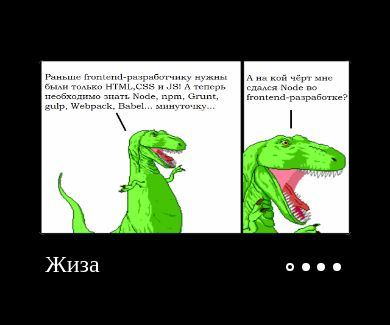
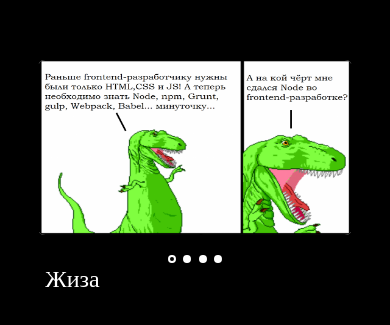
Before and after one commit to lfv-1/cssMemSlider, a plain HTML site: page index.html in a window 390 px wide. Shown: the part 109-434 px from the top of the page. Drawn offline with Linux system fonts and the light colour scheme.

Commit message:
feat:add adaptive (Mon, May 16, 2022 21:47:34)

```diff
--- a/style.css
+++ b/style.css
@@ -174,6 +174,7 @@ input {
 	overflow: hidden;
 	position: relative;
 	width: inherit;
+	height:2em;
 }
 
 .name-mem{
@@ -181,7 +182,6 @@ input {
 	justify-content: space-between;
 	align-items: center;
 	width:100%;
-	height:2em;
     padding: 0 2%;
 }
 
@@ -310,3 +310,9 @@ label {
 #slide4:checked ~ .name-mem > .controls label:nth-of-type(4) span{
 	background: transparent;
 }
+
+@media (max-width:768px) {
+	.name-mem{
+		flex-direction: column-reverse;
+	}
+}
```
